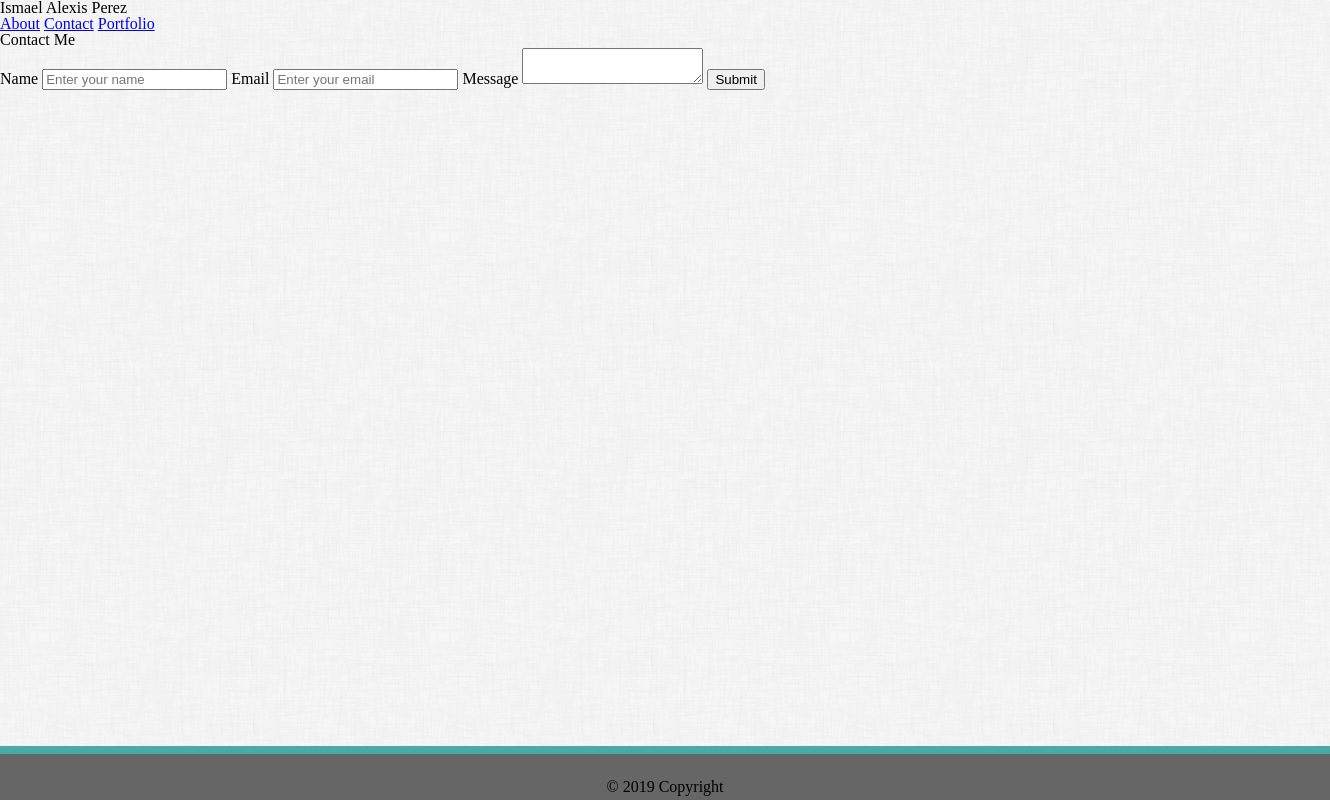
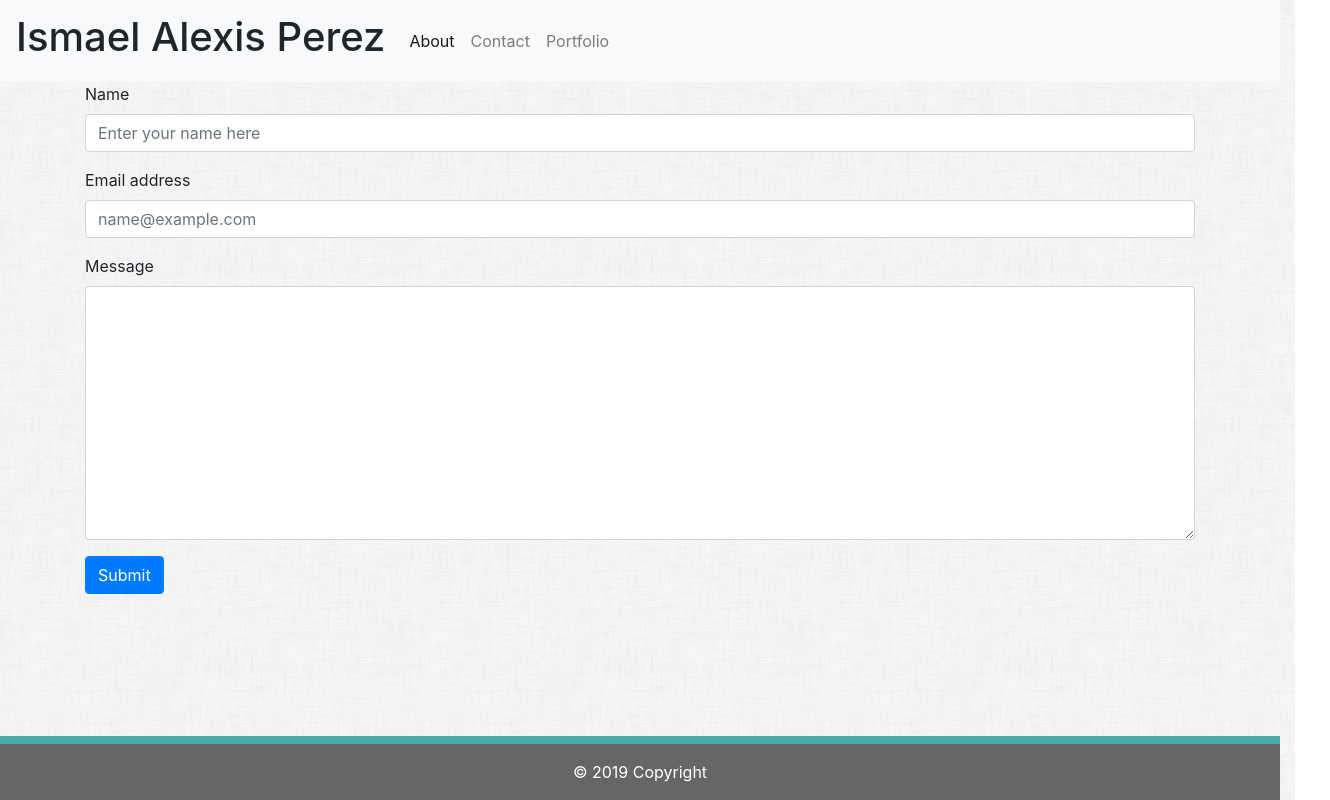
Before and after one commit to iperez99/Bootstrap-Portfolio, a plain HTML site: page contact.html in a window 1280 px wide. Shown: the whole page, 1330 px wide, since content can reach past the window. Drawn offline with nearby package versions, Linux system fonts and the light colour scheme.

Commit message:
contact page done

```diff
--- a/assets/css/style.css
+++ b/assets/css/style.css
@@ -6,7 +6,7 @@ body {
 }
 
 #profilepic {
-  margin: 0px 3px 1px 3px;
+  margin: 5px 10px 10px 0px;
 }
 
 .clearfix {
--- a/contact.html
+++ b/contact.html
@@ -3,50 +3,83 @@
 
 <head>
     <meta charset="UTF-8">
-    <meta name="viewport" content="width=device-width, initial-scale=1.0">
     <meta http-equiv="X-UA-Compatible" content="ie=edge">
-    <title>Contact</title>
+    <meta name="viewport" content="width=device-width, initial-scale=1, shrink-to-fit=no">
+    <title>Home</title>
     <link rel="stylesheet" type="text/css" href="assets/css/reset.css">
+    <link rel="stylesheet" href="https://stackpath.bootstrapcdn.com/bootstrap/4.2.1/css/bootstrap.min.css" integrity="sha384-GJzZqFGwb1QTTN6wy59ffF1BuGJpLSa9DkKMp0DgiMDm4iYMj70gZWKYbI706tWS"
+        crossorigin="anonymous">
     <link rel="stylesheet" type="text/css" href="assets/css/style.css">
 </head>
 
-<body>
+<body class="d-flex flex-column h-100">
+    <!-- navigation bar -->
     <header>
-        <div class="main" id="top">
-            <h1>Ismael Alexis Perez</h1>
-            <nav>
-                <a href="index.html">About</a>
-                <a href="contact.html">Contact</a>
-                <a href="portfolio.html" id="port">Portfolio</a>
-            </nav>
+        <div class="row">
+            <div class="col-md-12">
+                <nav class="navbar navbar-expand-lg navbar-light bg-light">
+                    <a class="navbar-brand">
+                        <h1>Ismael Alexis Perez</h1>
+                    </a>
+                    <button class="navbar-toggler" type="button" data-toggle="collapse" data-target="#navbarNavAltMarkup"
+                        aria-controls="navbarNavAltMarkup" aria-expanded="false" aria-label="Toggle navigation">
+                        <span class="navbar-toggler-icon"></span>
+                    </button>
+                    <div class="collapse navbar-collapse" id="navbarNavAltMarkup">
+                        <div class="navbar-nav">
+                            <a class="nav-item nav-link active" href="index.html">About <span class="sr-only">(current)</span></a>
+                            <a class="nav-item nav-link" href="contact.html">Contact</a>
+                            <a class="nav-item nav-link" href="portfolio.html">Portfolio</a>
+
+                        </div>
+                    </div>
+                </nav>
+            </div>
         </div>
+    </header>
+    <!-- Main Content -->
+    <div class="container">
+        <div class="row">
+            <div class="col-md-12">
+                <div class="wrapper">
 
-    </header>
-    <div class="main" id="content">
-        <h2>Contact Me</h2>
-        <form>
-            <label for="name">Name</label>
-            <input type="text" name="name" placeholder="Enter your name">
+                    <form>
+                        <div class="form-group">
+                            <label for="exampleFormControlInput1">Name</label>
+                            <input type="email" class="form-control" id="exampleFormControlInput1" placeholder="Enter your name here">
+                        </div>
+                        <div class="form-group">
+                            <label for="exampleFormControlInput1">Email address</label>
+                            <input type="email" class="form-control" id="exampleFormControlInput1" placeholder="name@example.com">
+                        </div>
 
-            <label for="email">Email</label>
-            <input type="email" name="email" placeholder="Enter your email">
-
-            <label for="message">Message</label>
-            <textarea name="message" id="messageform"></textarea>
-
-            <button type="submit">Submit</button>
-
-
-        </form>
-
+                        <div class="form-group">
+                            <label for="exampleFormControlTextarea1">Message</label>
+                            <textarea class="form-control" id="exampleFormControlTextarea1" rows="10"></textarea>
+                        </div>
+                        <button type="submit" class="btn btn-primary">Submit</button>
+                    </form>
+                </div>
+            </div>
+        </div>
     </div>
 
     <div class="clearfix"></div>
 
-    <footer>
-        &copy; 2019 Copyright
+    <!-- Footer -->
+    <footer class="footer mt-auto py-3">
+        <div class="container">
+            <span class="text-white">&copy; 2019 Copyright</span>
+        </div>
     </footer>
 
+
+    <script src="https://code.jquery.com/jquery-3.3.1.slim.min.js" integrity="sha384-q8i/X+965DzO0rT7abK41JStQIAqVgRVzpbzo5smXKp4YfRvH+8abtTE1Pi6jizo"
+        crossorigin="anonymous"></script>
+    <script src="https://cdnjs.cloudflare.com/ajax/libs/popper.js/1.14.6/umd/popper.min.js" integrity="sha384-wHAiFfRlMFy6i5SRaxvfOCifBUQy1xHdJ/yoi7FRNXMRBu5WHdZYu1hA6ZOblgut"
+        crossorigin="anonymous"></script>
+    <script src="https://stackpath.bootstrapcdn.com/bootstrap/4.2.1/js/bootstrap.min.js" integrity="sha384-B0UglyR+jN6CkvvICOB2joaf5I4l3gm9GU6Hc1og6Ls7i6U/mkkaduKaBhlAXv9k"
+        crossorigin="anonymous"></script>
 </body>
 
 </html>
```
Also changed, not shown: index.html (+6 -6 lines).
